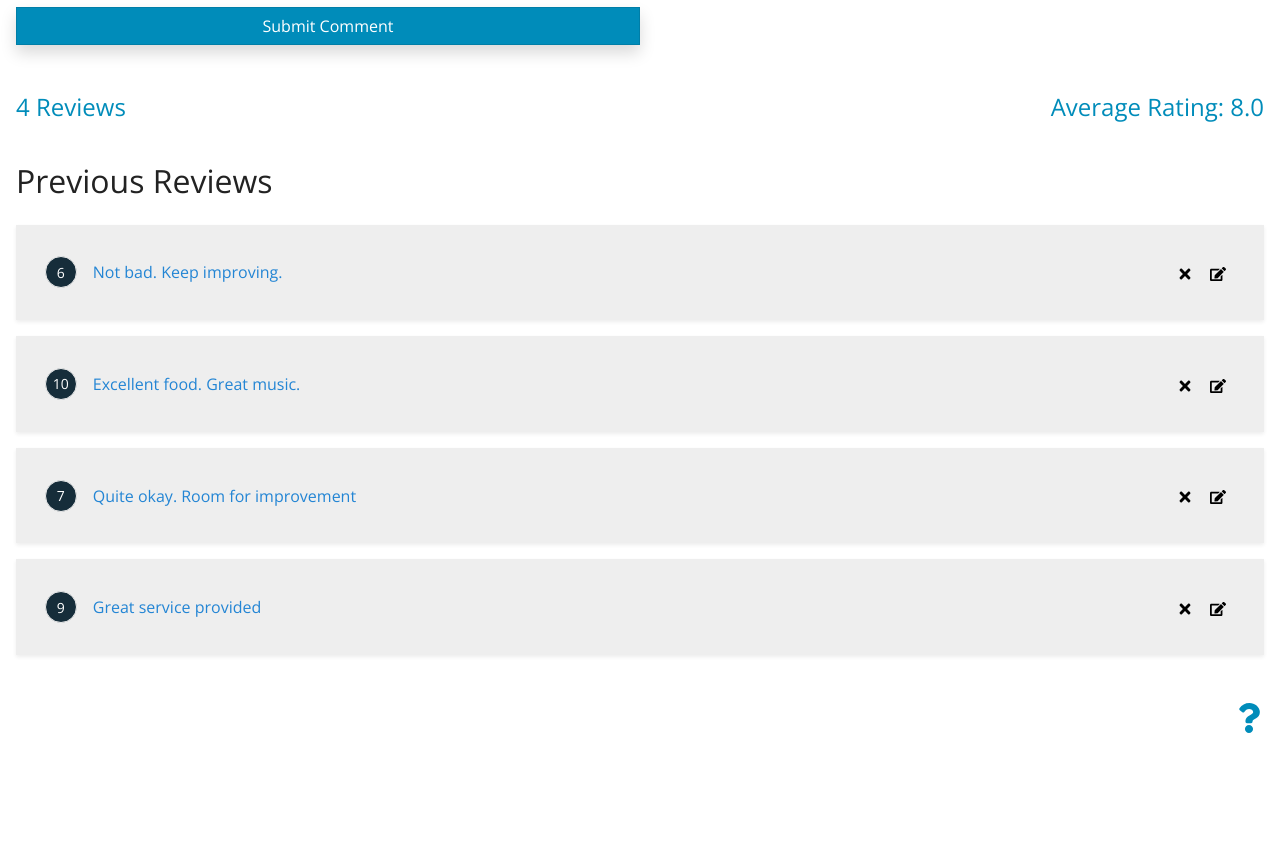
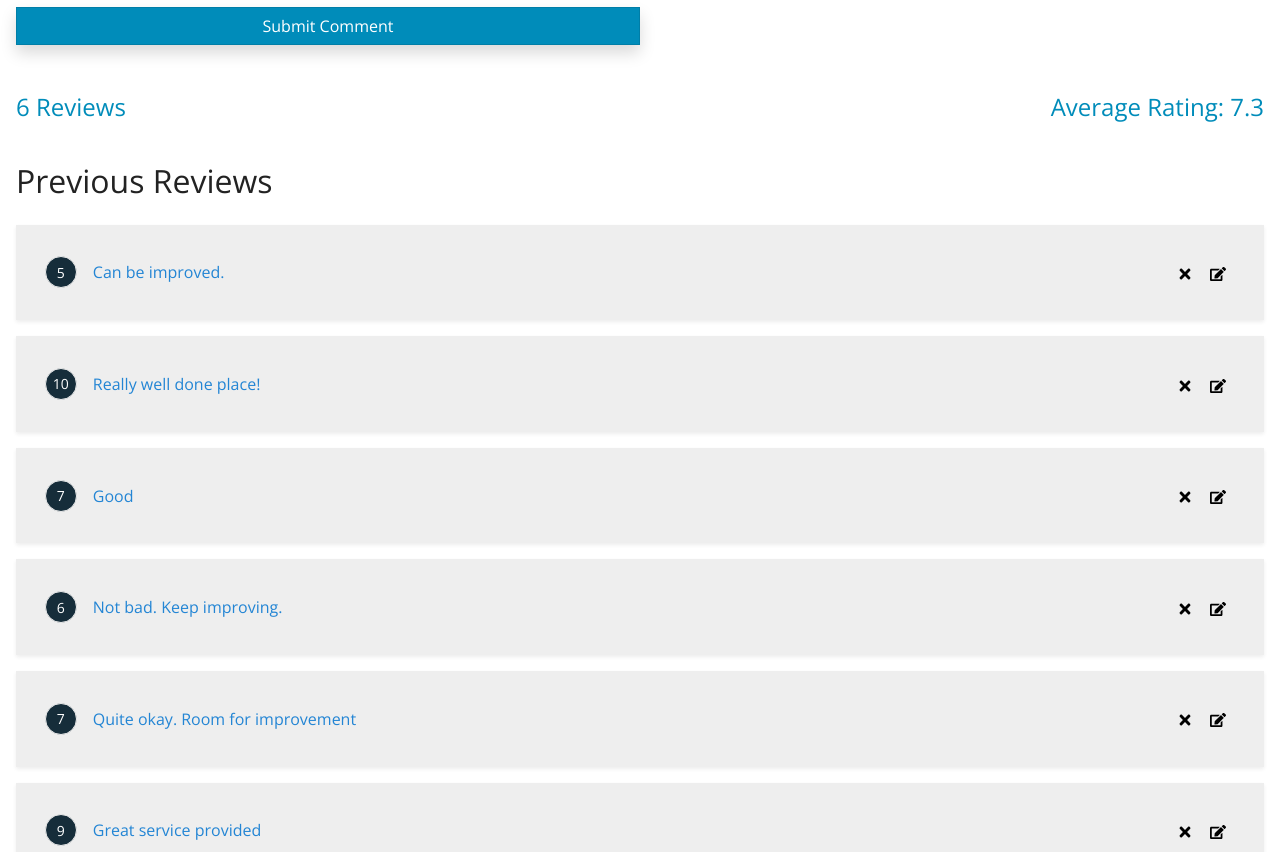
Before and after one commit to CollinsKippy/review-app-rt, a React (Create React App) app: page / in a window 1280 px wide. Shown: the part 456-1308 px from the top of the page. Before the commit the page ends 1205 px from the top, so only its background shows below. Built offline with nearby package versions, Linux system fonts and the light colour scheme; data requests are answered from the project's data file.

Commit message:
Post and Delete added with fetch

```diff
--- a/db.json
+++ b/db.json
@@ -1,8 +1,34 @@
 {
   "reviews": [
-    { "id": 1, "comment": "Great service provided", "rating": 9.0 },
-    { "id": 2, "comment": "Quite okay. Room for improvement", "rating": 7.0 },
-    { "id": 3, "comment": "Excellent food. Great music.", "rating": 10.0 },
-    { "id": 4, "comment": "Not bad. Keep improving.", "rating": 6.0 }
+    {
+      "id": 1,
+      "comment": "Great service provided",
+      "rating": 9
+    },
+    {
+      "id": 2,
+      "comment": "Quite okay. Room for improvement",
+      "rating": 7
+    },
+    {
+      "id": 4,
+      "comment": "Not bad. Keep improving.",
+      "rating": 6
+    },
+    {
+      "comment": "Good",
+      "rating": 7,
+      "id": 5
+    },
+    {
+      "comment": "Really well done place!",
+      "rating": 10,
+      "id": 6
+    },
+    {
+      "comment": "Can be improved.",
+      "rating": 5,
+      "id": 7
+    }
   ]
 }
--- a/src/contexts/ReviewContext.jsx
+++ b/src/contexts/ReviewContext.jsx
@@ -17,12 +17,53 @@ export function ReviewProvider({ children }) {
   }, []);
 
   const getReviews = async () => {
-    const res = await fetch(
-      `/reviews?_sort=id&_order=desc`
-    );
+    try {
+      const res = await fetch(`/reviews?_sort=id&_order=desc`, {
+        method: 'GET',
+        headers: { 'Content-Type': 'application/json' },
+      });
       const data = await res.json();
       setReviews(data);
       setIsLoading(false);
+    } catch (error) {
+      console.log({ error });
+    }
+  };
+
+  // 2. POST Review
+  const postReview = async (review) => {
+    let savedData = null;
+    try {
+      const res = await fetch('/reviews', {
+        method: 'POST',
+        headers: {
+          'Content-Type': 'application/json',
+        },
+        body: JSON.stringify(review),
+      });
+
+      savedData = await res.json();
+    } catch (error) {
+      console.log({ error });
+    }
+    return savedData;
+  };
+
+  // DELETE Review
+  const deleteReview = async (id) => {
+    try {
+      const res = await fetch(`/reviews/${id}`, {
+        method: 'DELETE',
+        headers: {
+          'Content-Type': 'application/json',
+        },
+      });
+
+      return res?.ok;
+    } catch (error) {
+      console.log({ error });
+      return false;
+    }
   };
 
   ////////////////// FUNCTION HANDLERS ////////////////////
@@ -30,22 +71,29 @@ export function ReviewProvider({ children }) {
     setRating(rating);
   };
 
-  const handleAdd = ({ comment, rating }) => {
+  const handleAdd = async ({ comment, rating }) => {
     const newReview = {
-      id: uuidv4(),
       comment,
       rating,
     };
 
-    setReviews((reviews) => [newReview, ...reviews]);
+    const data = await postReview(newReview);
+
+    if (data) {
+      setReviews((reviews) => [data, ...reviews]);
       setRating(null);
       setEditableObject((_) => null);
+    }
   };
 
-  const handleDelete = (id) => {
+  const handleDelete = async (id) => {
+    const isDeleted = await deleteReview(id);
+
+    if (isDeleted) {
       setReviews((prevReviews) => [
         ...prevReviews.filter((review) => review.id !== id),
       ]);
+    }
   };
 
   const handleEdit = (id) => {
```
Lines whose indentation alone changed are shown as unchanged.
